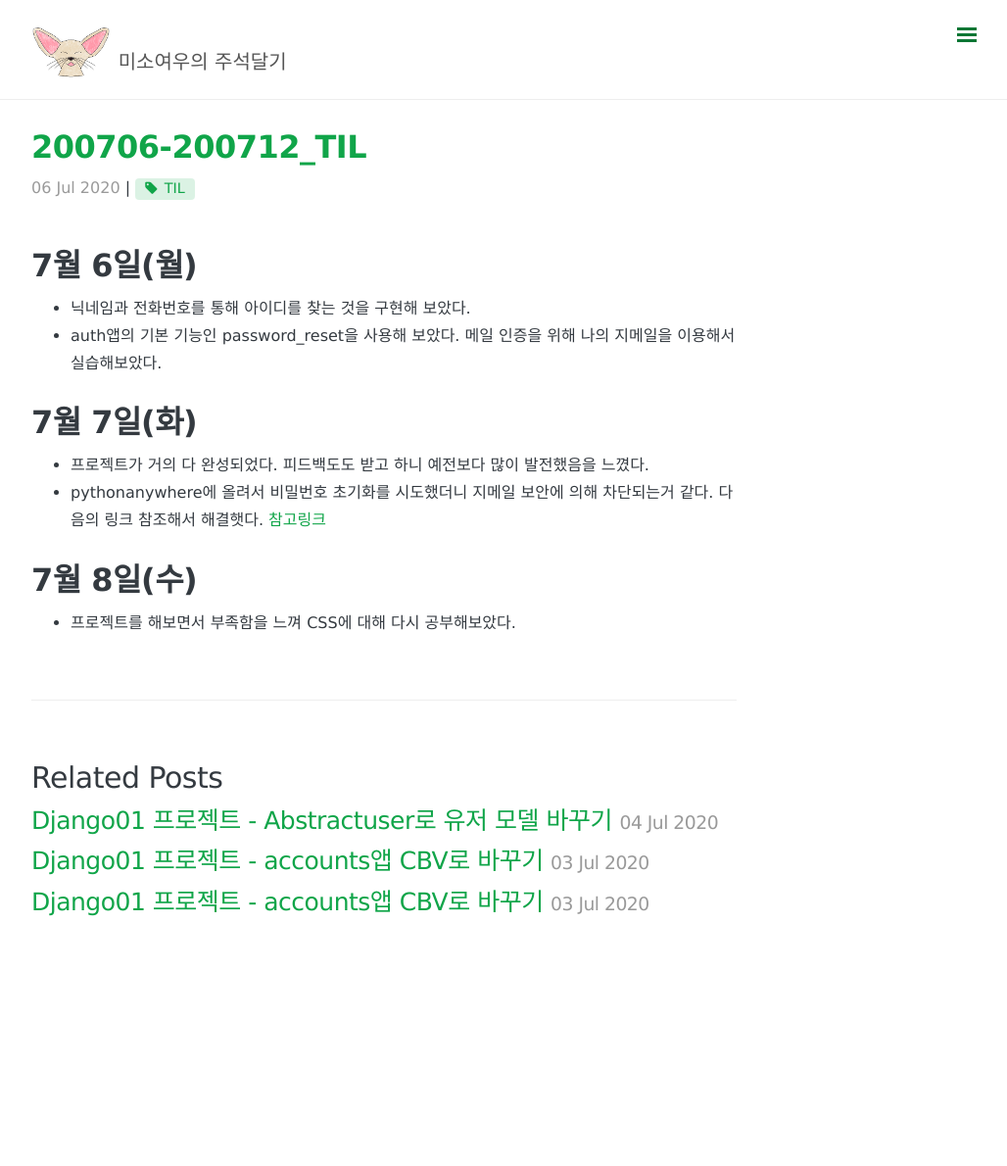
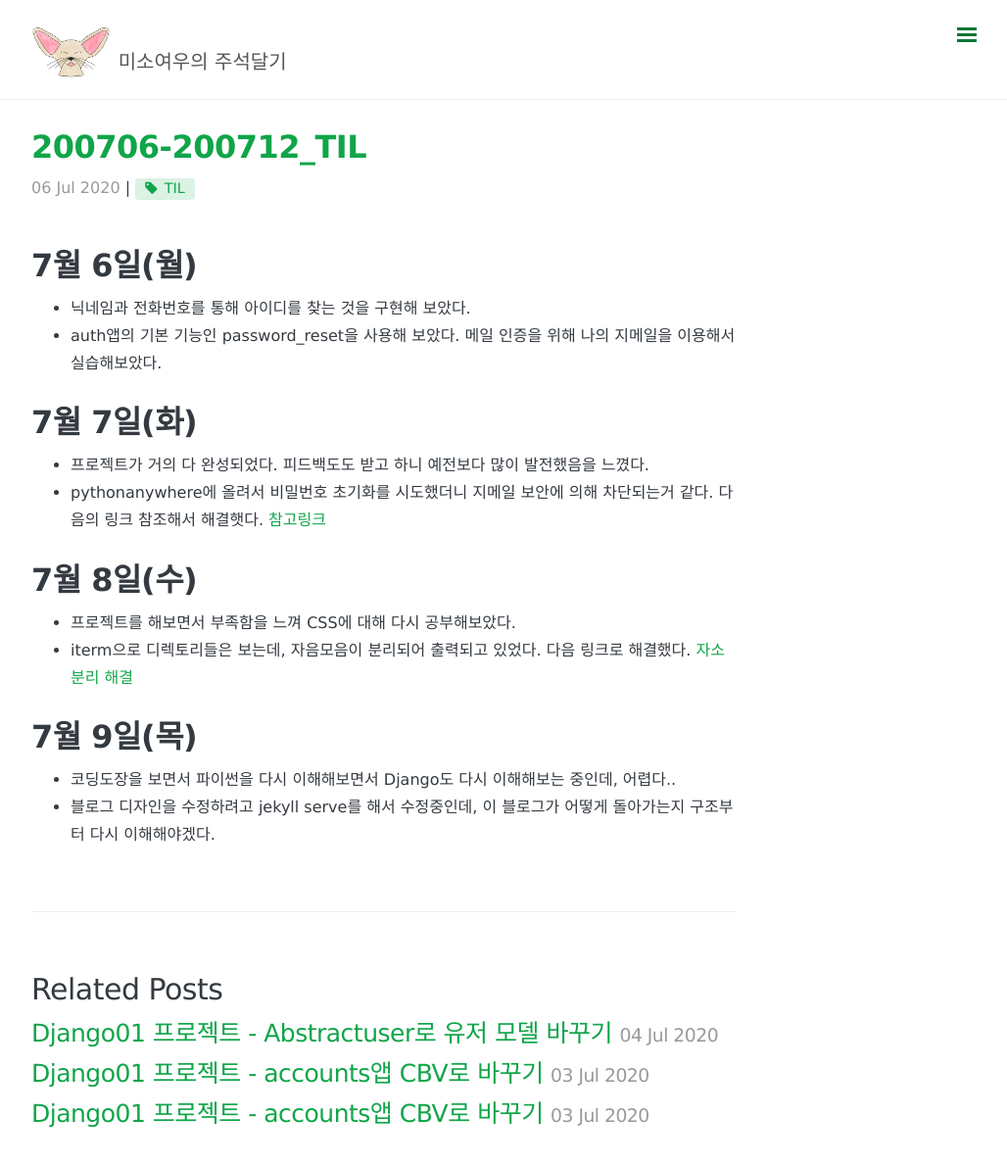
Before and after one commit to somefood/somefood.github.io, a Jekyll site: the page built from _posts/Today I Learned/2020-07-06-07-12-TIL.md, in a window 1280 px wide and 1212 px high. Shown: the top 1190 px of the window at 98% size, without its empty margins (248-1276 px from the left). Built offline with Jekyll 4.4.1, drawn with Linux system fonts in a browser that asks for light colours; nearby versions of some CDN libraries; comment, search, counter and statistics services are not loaded.

Commit message:
추가: 내용 추가

```diff
--- a/_posts/Today I Learned/2020-07-06-07-12-TIL.md
+++ b/_posts/Today I Learned/2020-07-06-07-12-TIL.md
@@ -21,3 +21,9 @@ comments: true
 7월 8일(수)
 ========
 - 프로젝트를 해보면서 부족함을 느껴 CSS에 대해 다시 공부해보았다.
+- iterm으로 디렉토리들은 보는데, 자음모음이 분리되어 출력되고 있었다. 다음 링크로 해결했다. [자소분리 해결](https://velog.io/@chy0428/mac-%ED%84%B0%EB%AF%B8%EB%84%90-%EC%9E%90%EC%86%8C%EB%B6%84%EB%A6%AC-%ED%98%84%EC%83%81)
+
+7월 9일(목)
+========
+- 코딩도장을 보면서 파이썬을 다시 이해해보면서 Django도 다시 이해해보는 중인데, 어렵다..
+- 블로그 디자인을 수정하려고 jekyll serve를 해서 수정중인데, 이 블로그가 어떻게 돌아가는지 구조부터 다시 이해해야겠다.
```
